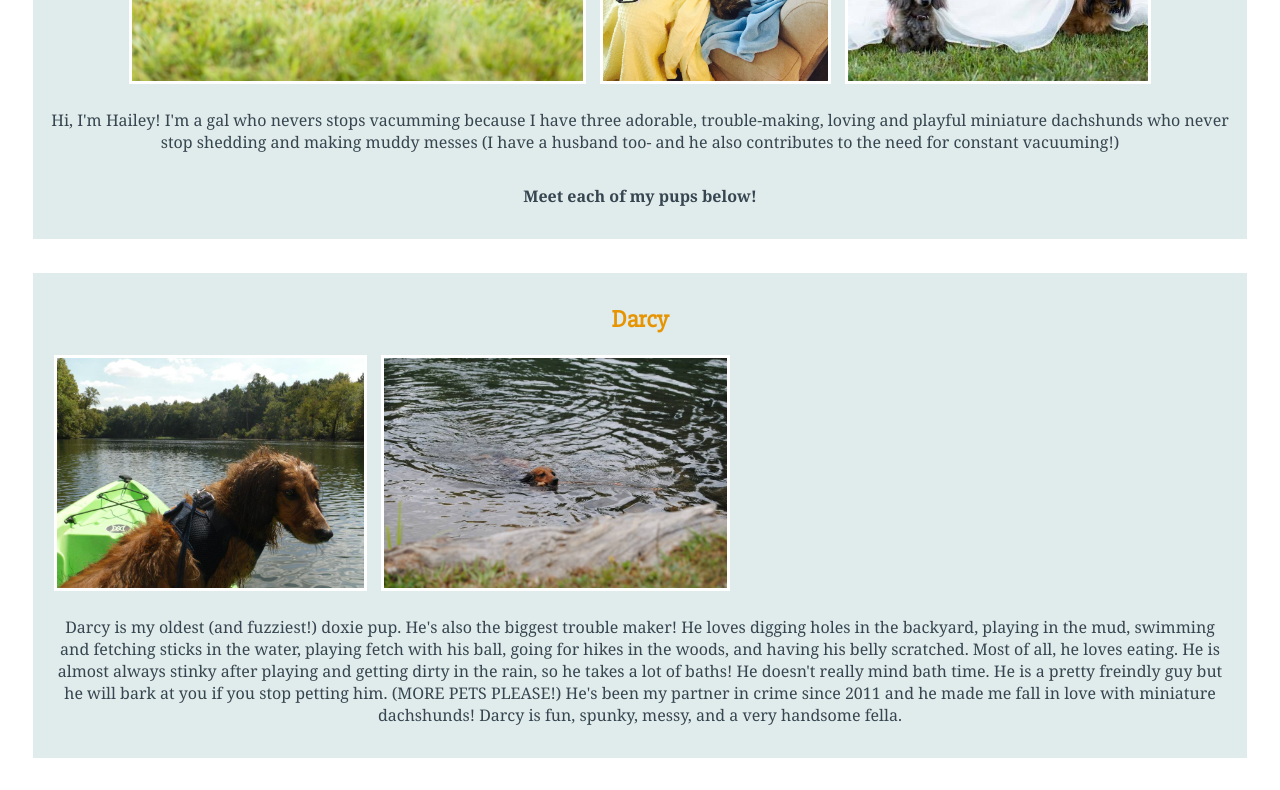
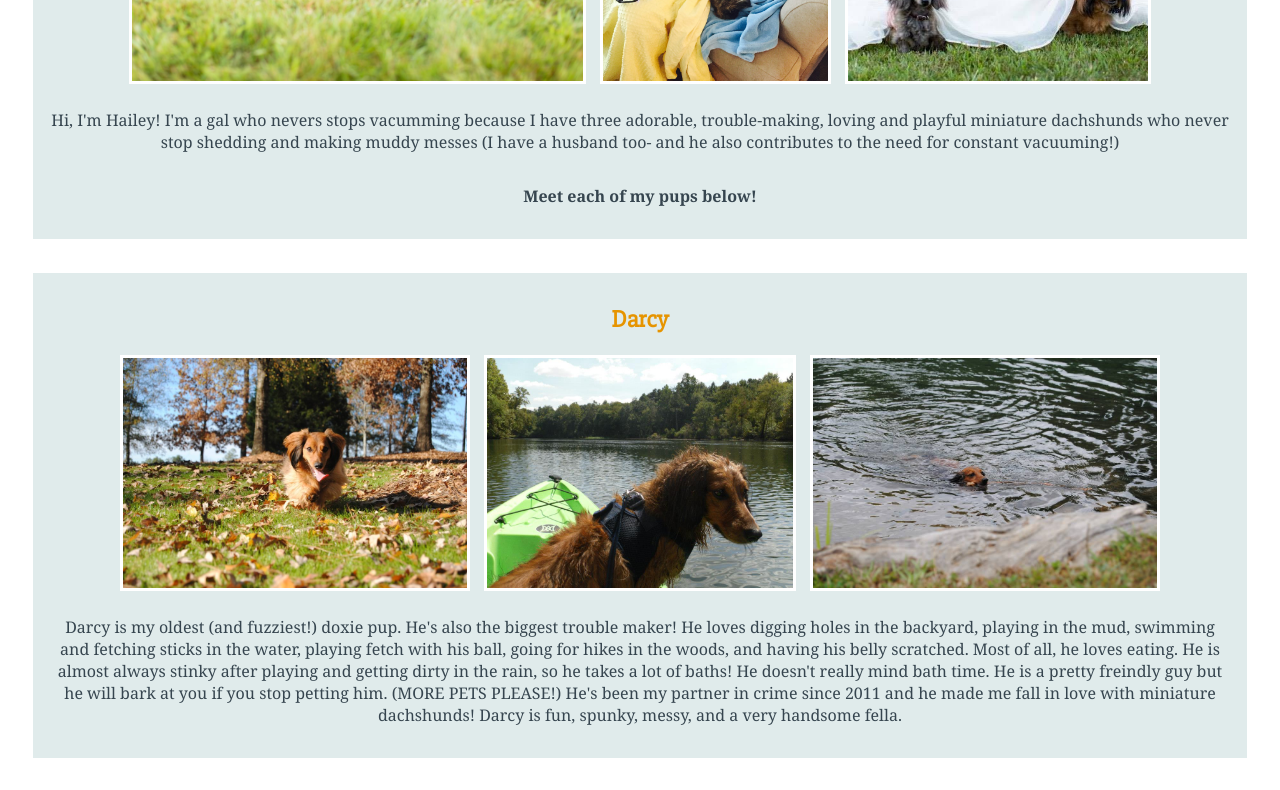
Before and after one commit to haileybond/html-me-something, a plain HTML site: page index.html in a window 1280 px wide. Shown: the part 547-1337 px from the top of the page. Drawn offline with Linux system fonts and the light colour scheme.

Commit message:
debugged image divs

```diff
--- a/index.html
+++ b/index.html
@@ -40,7 +40,7 @@
 
             <article>
                 <h2>Darcy</h2>
-                <div class="image-div>"
+                <div class="image-div">
                     <img class="article-images" src="https://raw.githubusercontent.com/haileybond/html-me-something/master/images/red-long-haired-miniature-dachshund-darcy-autumn-leaves.jpg"
                     alt="Darcy, a red long-haired miniature dachshund running with his toungue out through fallen leaves on a sunny autumn day" height="230">
                     <img class="article-images" src="https://raw.githubusercontent.com/haileybond/html-me-something/master/images/red-long-haired-miniature-dachshund-darcy-kayak-augusta-canal.jpg"
```
